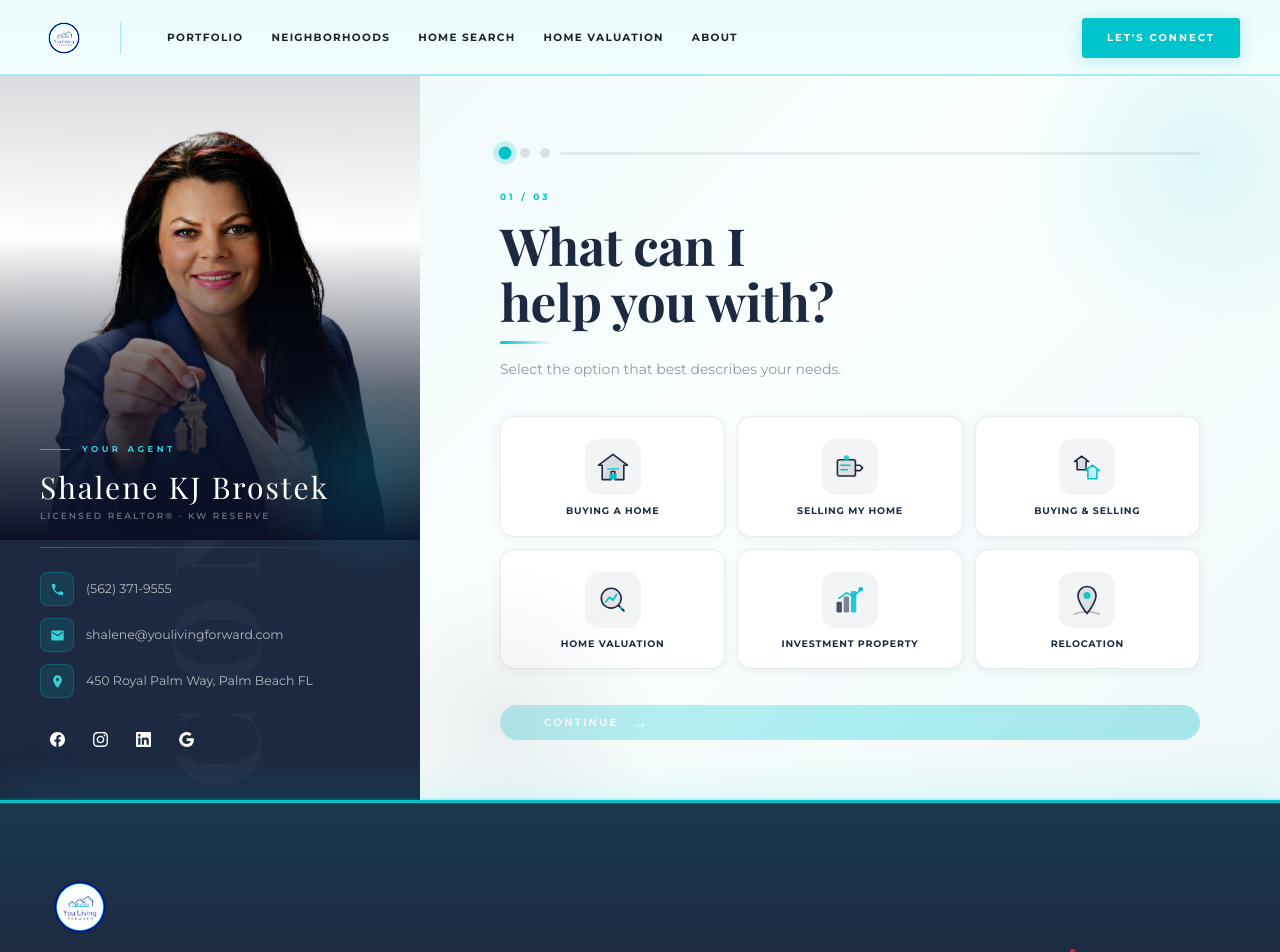
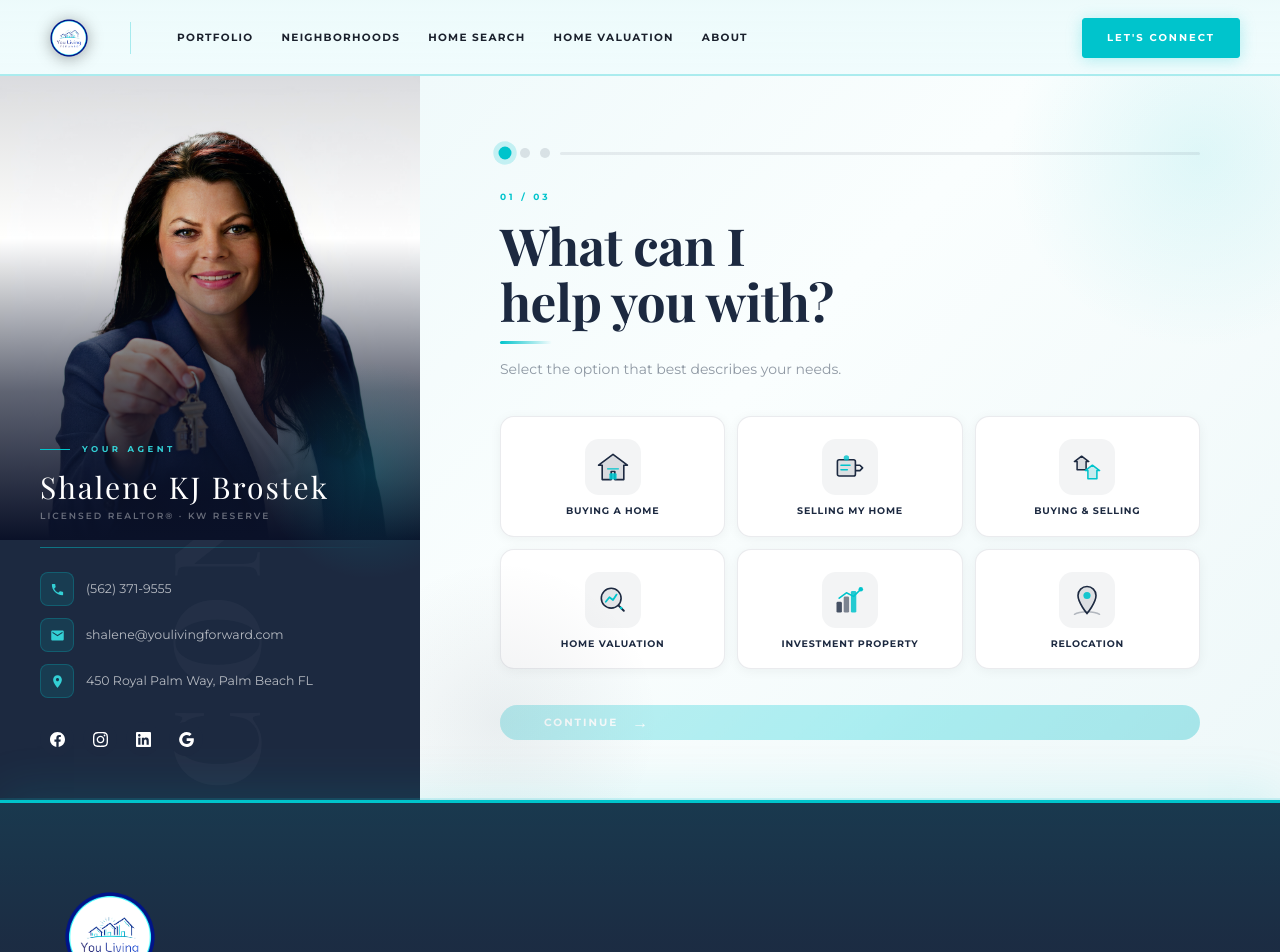
Before and after one commit to ShujaatAli88/shalene-homes, a React (Vite) app: page /contact in a window 1280 px wide. Shown: the top 952 px of the page. Built offline with nearby package versions, Linux system fonts and the light colour scheme; a web font is replaced by a local one.

Commit message:
Fix logo: remove invisible filter, increase size in navbar and footer

```diff
--- a/src/components/layout/Footer/Footer.css
+++ b/src/components/layout/Footer/Footer.css
@@ -39,11 +39,11 @@
 }
 
 .footer__brand-logo {
-  height: 80px;
+  height: 140px;
   width: auto;
   display: block;
   object-fit: contain;
-  margin-bottom: 4px;
+  margin-bottom: 8px;
 }
 
 .footer__kw-logo {
--- a/src/components/layout/Navbar/Navbar.css
+++ b/src/components/layout/Navbar/Navbar.css
@@ -63,15 +63,13 @@
   flex-shrink: 0;
 }
 .navbar__logo-img {
-  height: 48px;
+  height: 58px;
   width: auto;
   display: block;
   object-fit: contain;
-  filter: brightness(0) invert(1);
+  /* drop-shadow so the logo pops on both glass and solid navbar */
+  filter: drop-shadow(0 2px 8px rgba(0,0,0,0.35));
   transition: filter 0.4s;
-}
-.navbar--solid .navbar__logo-img {
-  filter: none;
 }
 
 /* ─── Vertical divider between logo and links ──────────── */
```
